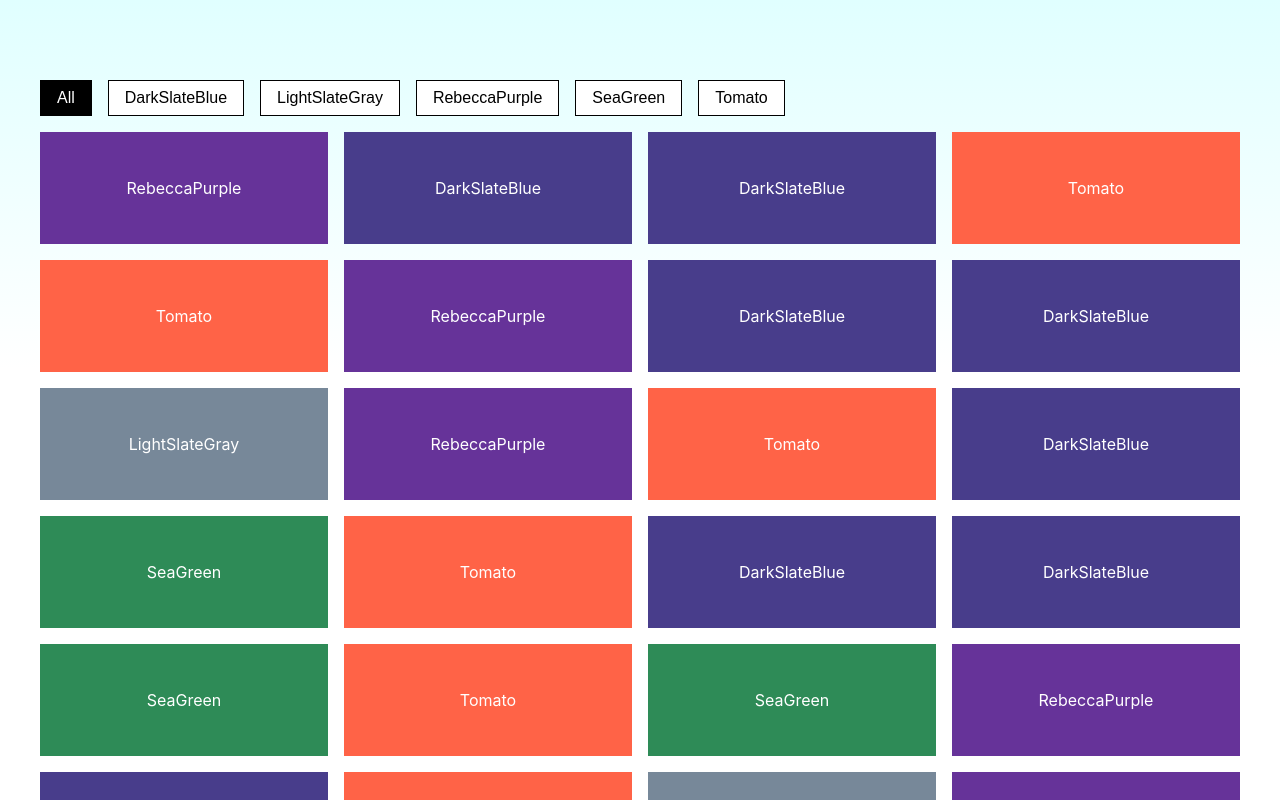
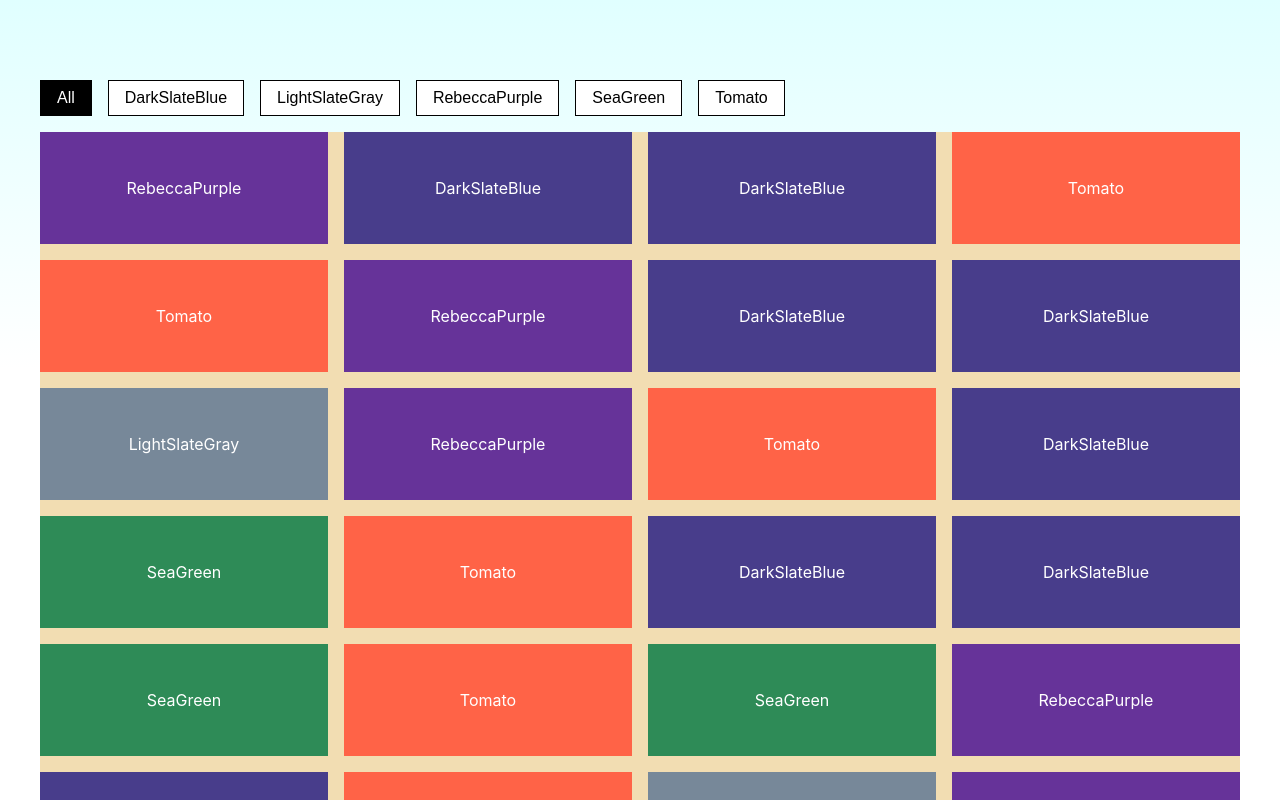
Before and after one commit to joshreisner/animated-container, a React (Create React App) app: page / in a window 1280 px wide. Shown: the top 800 px of the page. Built offline with nearby package versions, Linux system fonts and the light colour scheme.

Commit message:
renaming, animating height

```diff
--- /dev/null
+++ b/src/AnimatedGrid.css.ts
@@ -0,0 +1,20 @@
+import { CSSProperties } from "react";
+
+export const grid: CSSProperties = {
+  alignContent: "start",
+  backgroundColor: "palegoldenrod",
+  display: "flex",
+  flexWrap: "wrap",
+  position: "relative",
+  transitionProperty: "height",
+  transitionTimingFunction: "ease",
+};
+
+export const shadowGrid: CSSProperties = {
+  ...grid,
+  opacity: 0.25,
+  backgroundColor: "pink",
+  position: "absolute",
+  top: 0,
+  width: "100%",
+};
--- /dev/null
+++ b/src/AnimatedGrid.tsx
@@ -0,0 +1,75 @@
+import { useEffect, useRef, useState } from "react";
+
+import { grid, shadowGrid } from "./AnimatedGrid.css";
+
+type AnimatedGridProps = {
+  animationTime?: number;
+  gap?: string;
+  children: JSX.Element[];
+};
+
+export default function AnimatedGrid({
+  animationTime = 400,
+  gap = "1rem",
+  children,
+}: AnimatedGridProps) {
+  const [buffer, setBuffer] = useState<JSX.Element[]>();
+  const [height, setHeight] = useState<number>();
+
+  const animationEnd = useRef<NodeJS.Timeout | null>(null);
+  const shadowRef = useRef<HTMLDivElement | null>(null);
+
+  //watch children for changes
+  useEffect(() => {
+    if (!buffer) {
+      setBuffer(children);
+      return;
+    } else if (buffer === children) {
+      return;
+    }
+
+    //calculate which keys are being added, moved, or removed
+    const newKeys = children.map((child) => child.key);
+    const oldKeys = buffer.map((child) => child.key);
+    const adding = newKeys.filter((childId) => !oldKeys.includes(childId));
+    const moving = newKeys.filter((childId) => oldKeys.includes(childId));
+    const removing = oldKeys.filter((childId) => !newKeys.includes(childId));
+
+    //new height
+    setHeight(shadowRef.current?.getBoundingClientRect().height);
+
+    console.log(
+      [
+        `adding ${adding.length}`,
+        `moving ${moving.length}`,
+        `removing ${removing.length}`,
+        `height will be ${height}`,
+      ].join(", ")
+    );
+
+    if (animationEnd.current) {
+      clearTimeout(animationEnd.current);
+    }
+
+    animationEnd.current = setTimeout(() => setBuffer(children), animationTime);
+
+    return () => {
+      if (animationEnd.current) {
+        clearTimeout(animationEnd.current);
+      }
+    };
+  }, [children, animationTime, buffer, height]);
+
+  return (
+    <div
+      style={{ ...grid, gap, height, transitionDuration: `${animationTime}ms` }}
+    >
+      {buffer}
+      {buffer && (
+        <div style={{ ...shadowGrid, gap }} ref={shadowRef}>
+          {children}
+        </div>
+      )}
+    </div>
+  );
+}
--- a/src/App.tsx
+++ b/src/App.tsx
@@ -1,6 +1,6 @@
 import { useState } from "react";
 
-import Isotope from "./Isotope";
+import AnimatedGrid from "./AnimatedGrid";
 import { Container, Filter, Item } from "./App.styles";
 import { all, colors, data } from "./App.data";
 
@@ -20,7 +20,7 @@ export default function App() {
           </button>
         ))}
       </Filter>
-      <Isotope>
+      <AnimatedGrid>
         {data
           .filter((item) => [all, item.color].includes(selected))
           .map((item) => (
@@ -28,7 +28,7 @@ export default function App() {
               {item.color}
             </Item>
           ))}
-      </Isotope>
+      </AnimatedGrid>
     </Container>
   );
 }
--- a/src/Isotope.css.ts
+++ /dev/null
@@ -1,14 +0,0 @@
-import { CSSProperties } from "react";
-
-export const gridCSS: CSSProperties = {
-  display: "flex",
-  flexWrap: "wrap",
-  position: "relative",
-};
-
-export const shadowGridCSS: CSSProperties = {
-  ...gridCSS,
-  opacity: 0.25,
-  position: "absolute",
-  width: "100%",
-};
--- a/src/Isotope.tsx
+++ /dev/null
@@ -1,69 +0,0 @@
-import { useEffect, useRef, useState } from "react";
-
-import { gridCSS, shadowGridCSS } from "./Isotope.css";
-
-type IsotopeProps = {
-  animationTime?: 500;
-  gap?: string;
-  children: JSX.Element[];
-};
-
-export default function Isotope({
-  animationTime = 500,
-  gap = "1rem",
-  children,
-}: IsotopeProps) {
-  const [buffer, setBuffer] = useState<JSX.Element[]>();
-
-  const animationEnd = useRef<NodeJS.Timeout>();
-
-  //watch children for changes
-  useEffect(() => {
-    if (!buffer) {
-      setBuffer(children);
-      return;
-    } else if (buffer === children) {
-      return;
-    }
-
-    const newIds = children.map((child) => child.key);
-    const oldIds = buffer.map((child) => child.key);
-    const adding = newIds.filter((childId) => !oldIds.includes(childId));
-    const moving = newIds.filter((childId) => oldIds.includes(childId));
-    const removing = oldIds.filter((childId) => !newIds.includes(childId));
-
-    console.log(
-      `adding ${adding.length}`,
-      `moving ${moving.length}`,
-      `removing ${removing.length}`
-    );
-
-    if (animationEnd.current) {
-      clearTimeout(animationEnd.current);
-    }
-
-    animationEnd.current = setTimeout(() => setBuffer(children), animationTime);
-
-    return () => {
-      if (animationEnd.current) {
-        clearTimeout(animationEnd.current);
-      }
-    };
-  }, [children, animationTime, buffer]);
-
-  return (
-    <div style={{ ...gridCSS, gap }}>
-      {buffer}
-      {buffer && (
-        <div
-          style={{
-            ...shadowGridCSS,
-            gap,
-          }}
-        >
-          {children}
-        </div>
-      )}
-    </div>
-  );
-}
```
